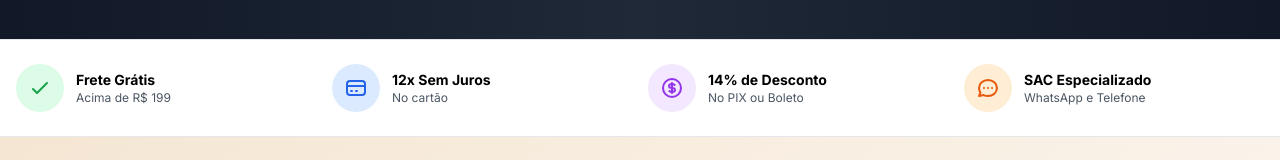
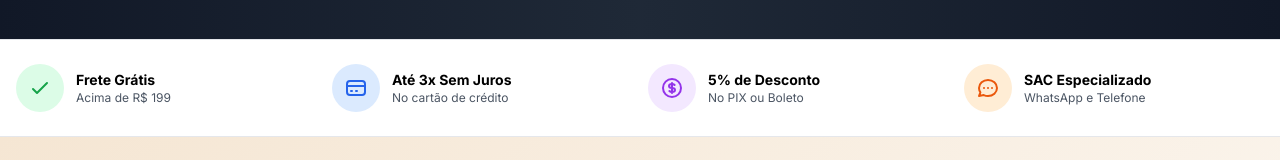
Before and after one commit to jcrispiniano/vintage-drumshop, a Next.js app: page / in a window 1280 px wide. Shown: the part 709-869 px from the top of the page. Built offline with nearby package versions, Linux system fonts and the light colour scheme; a web font is replaced by a local one.

Commit message:
💳 Atualiza condições de pagamento
- Até 3x sem juros no cartão (ao invés de 12x)
- 5% de desconto no PIX ou Boleto (ao invés de 14%)

```diff
--- a/app/page.tsx
+++ b/app/page.tsx
@@ -188,8 +188,8 @@ export default function Home() {
                 </svg>
               </div>
               <div>
-                <p className="font-bold text-sm">12x Sem Juros</p>
-                <p className="text-xs text-gray-600">No cartão</p>
+                <p className="font-bold text-sm">Até 3x Sem Juros</p>
+                <p className="text-xs text-gray-600">No cartão de crédito</p>
               </div>
             </div>
             <div className="flex items-center gap-3">
@@ -199,7 +199,7 @@ export default function Home() {
                 </svg>
               </div>
               <div>
-                <p className="font-bold text-sm">14% de Desconto</p>
+                <p className="font-bold text-sm">5% de Desconto</p>
                 <p className="text-xs text-gray-600">No PIX ou Boleto</p>
               </div>
             </div>
```
